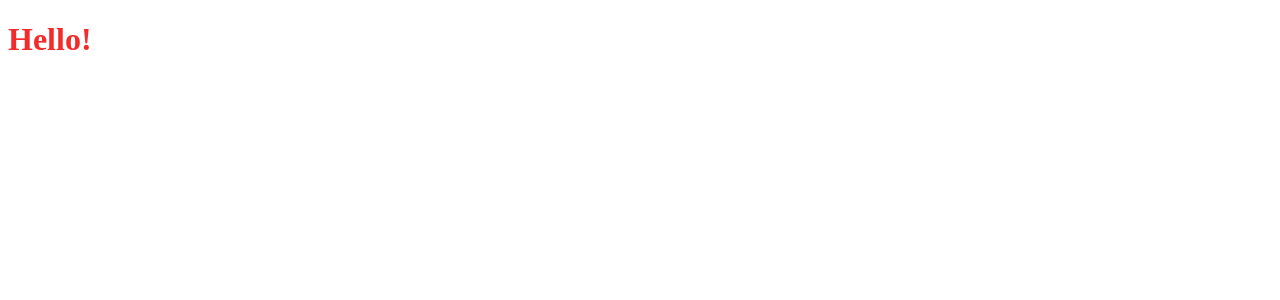
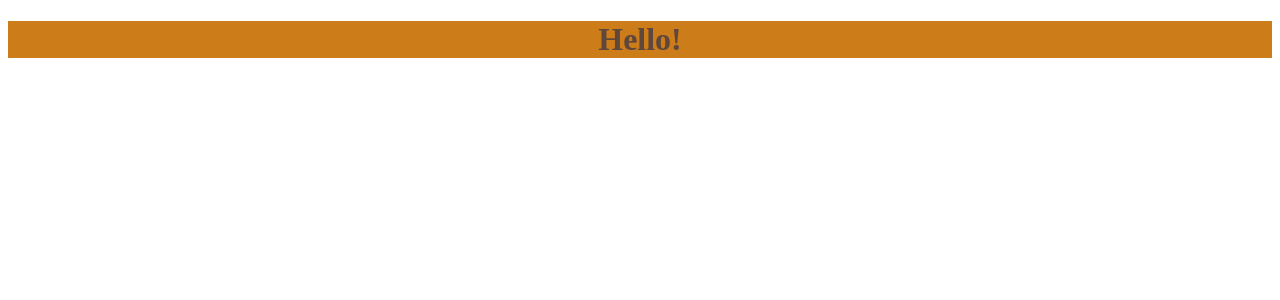
Before and after one commit to dianaveselkina/almanac-shop, a Vue app: page / in a window 1280 px wide. Shown: the top 300 px of the page. Built offline with nearby package versions, Linux system fonts and the light colour scheme.

Commit message:
add header

```diff
--- a/src/components/HeaderDiv.vue
+++ b/src/components/HeaderDiv.vue
@@ -1,11 +1,17 @@
 <template>
-  <div>
+  <div class="header">
     <h1>Hello!</h1>
   </div>
 </template>
 
 <style scoped>
+.header {
+  max-width: 1440px;
+  margin: 0 auto;
+}
 h1 {
-  color: #f00f0fe1;
+  color: #503f3fe1;
+  background-color: rgb(204, 124, 25);
+  text-align: center;
 }
 </style>
```
